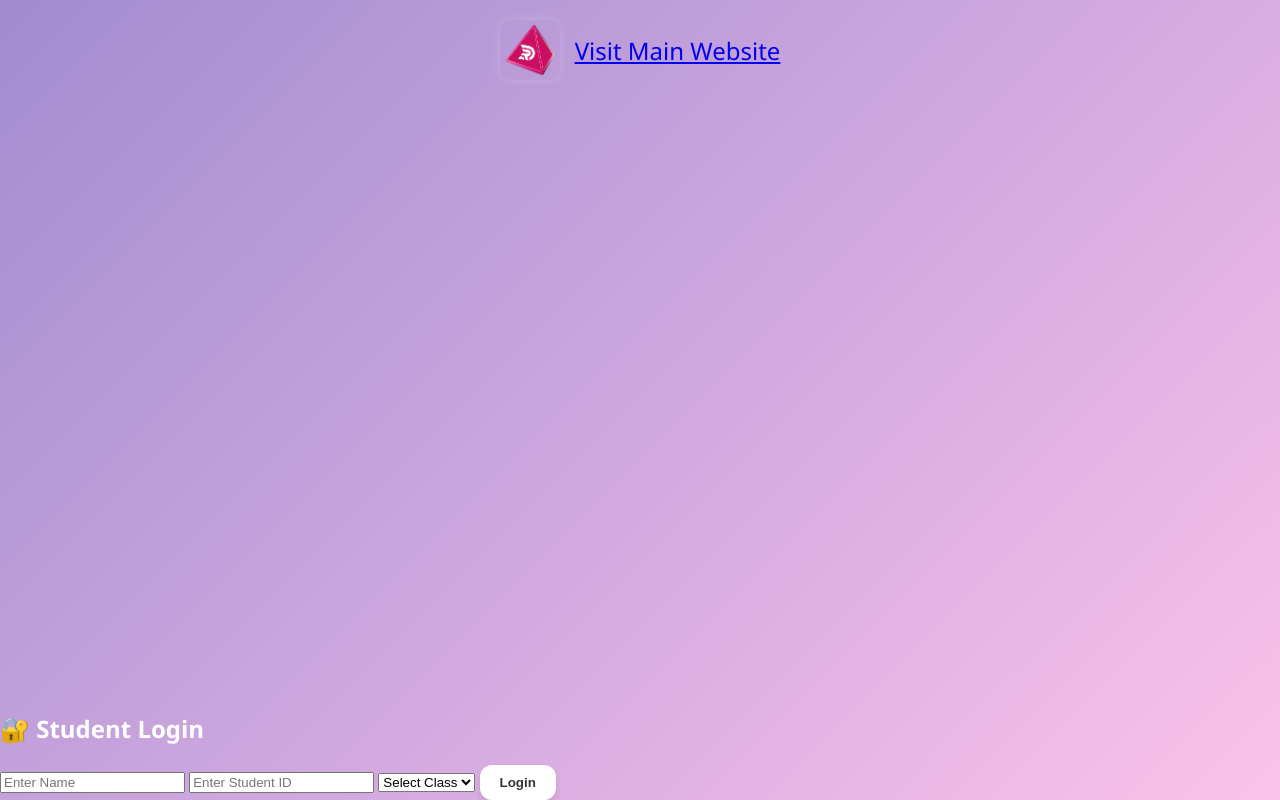
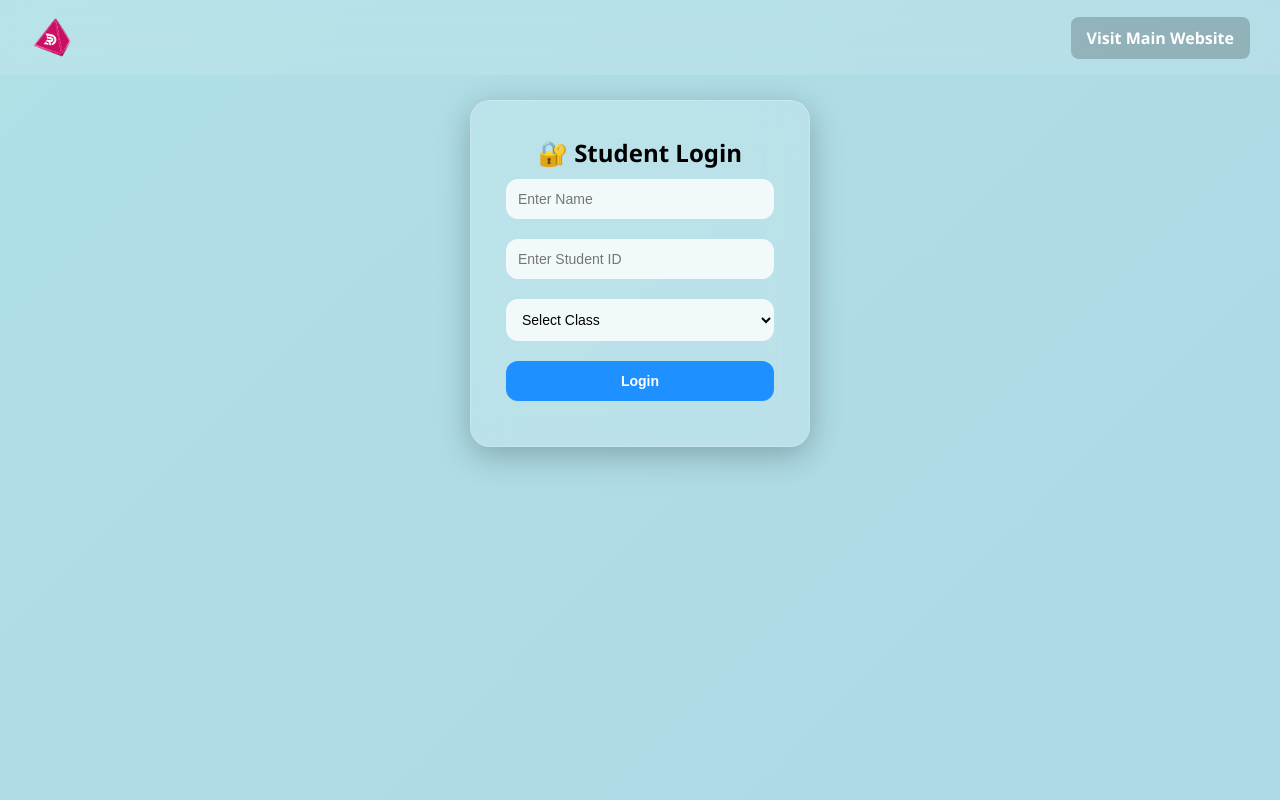
Before and after one commit to imurari13/student-login-delta, a plain HTML site: page index.html in a window 1280 px wide. Drawn offline with Linux system fonts and the light colour scheme.

Commit message:
Update styles.css

```diff
--- a/styles.css
+++ b/styles.css
@@ -1,84 +1,113 @@
-body {
+/* Reset and background */
+* {
   margin: 0;
   padding: 0;
+  box-sizing: border-box;
+}
+
+body {
   font-family: 'Segoe UI', sans-serif;
-  background: linear-gradient(135deg, #a18cd1, #fbc2eb);
-  height: 100vh;
+  min-height: 100vh;
+  background: linear-gradient(135deg, #b0e0e6, #add8e6);
   display: flex;
   flex-direction: column;
-  justify-content: space-between;
-  color: #fff;
+  align-items: center;
 }
 
-header {
+/* Header Bar */
+.topbar {
+  width: 100%;
+  padding: 15px 30px;
   display: flex;
+  justify-content: space-between;
   align-items: center;
-  justify-content: center;
-  gap: 15px;
-  padding: 20px;
-  font-size: 24px;
+  background: rgba(255, 255, 255, 0.1);
+  backdrop-filter: blur(12px);
+  position: fixed;
+  top: 0;
+  left: 0;
+  z-index: 10;
 }
 
 .logo {
-  width: 60px;
-  height: 60px;
-  object-fit: contain;
-  border-radius: 10px;
-  box-shadow: 0 0 10px rgba(255, 255, 255, 0.2);
+  height: 45px;
 }
 
-.header-text h1 {
-  margin: 0;
+.website-link {
+  text-decoration: none;
+  color: #ffffff;
+  background: rgba(0, 0, 0, 0.2);
+  padding: 10px 16px;
+  border-radius: 8px;
+  font-weight: bold;
+  transition: 0.3s ease;
 }
 
-.header-text a {
-  display: block;
-  font-size: 14px;
-  color: white;
-  text-decoration: underline;
-  margin-top: 5px;
+.website-link:hover {
+  background: #fff;
+  color: #0077ff;
+  box-shadow: 0 0 12px rgba(255, 255, 255, 0.4);
 }
 
-.login-container {
-  flex-grow: 1;
-  display: flex;
-  flex-direction: column;
-  align-items: center;
-  justify-content: center;
-  gap: 15px;
+/* Main Glass Card */
+.container {
+  margin-top: 100px;
+  padding: 35px;
+  width: 340px;
+  border-radius: 20px;
+  background: rgba(255, 255, 255, 0.15);
+  box-shadow: 0 8px 32px rgba(0, 0, 0, 0.25);
+  backdrop-filter: blur(18px);
+  border: 1px solid rgba(255, 255, 255, 0.2);
+  text-align: center;
+  animation: fadeIn 1s ease forwards;
 }
 
-.login-container input,
-.login-container select {
-  padding: 10px;
-  width: 250px;
+/* Inputs */
+input, select, button {
+  width: 100%;
+  padding: 12px;
+  margin: 10px 0;
+  border-radius: 12px;
   border: none;
-  border-radius: 10px;
-  background: rgba(255, 255, 255, 0.1);
-  color: white;
-  backdrop-filter: blur(10px);
+  font-size: 14px;
+  outline: none;
+}
+
+input, select {
+  background: rgba(255, 255, 255, 0.8);
 }
 
 button {
-  padding: 10px 20px;
-  border: none;
-  border-radius: 12px;
-  background: #fff;
-  color: #333;
+  background-color: #1e90ff;
+  color: white;
   font-weight: bold;
   cursor: pointer;
-  box-shadow: 0 4px 6px rgba(0,0,0,0.1);
-  transition: 0.3s;
+  transition: background 0.3s ease;
 }
 
 button:hover {
-  background: #eee;
+  background-color: #1c86ee;
 }
 
-footer {
-  text-align: center;
-  padding: 20px;
-  background: rgba(255, 255, 255, 0.1);
-  backdrop-filter: blur(8px);
+/* Error Box */
+.error-box {
+  margin-top: 15px;
+  background: #ff4d4d;
+  color: white;
+  padding: 10px;
+  border-radius: 8px;
   font-weight: bold;
 }
+
+/* Animation */
+@keyframes fadeIn {
+  0% {
+    transform: translateY(40px);
+    opacity: 0;
+  }
+  100% {
+    transform: translateY(0);
+    opacity: 1;
+  }
+}
```
